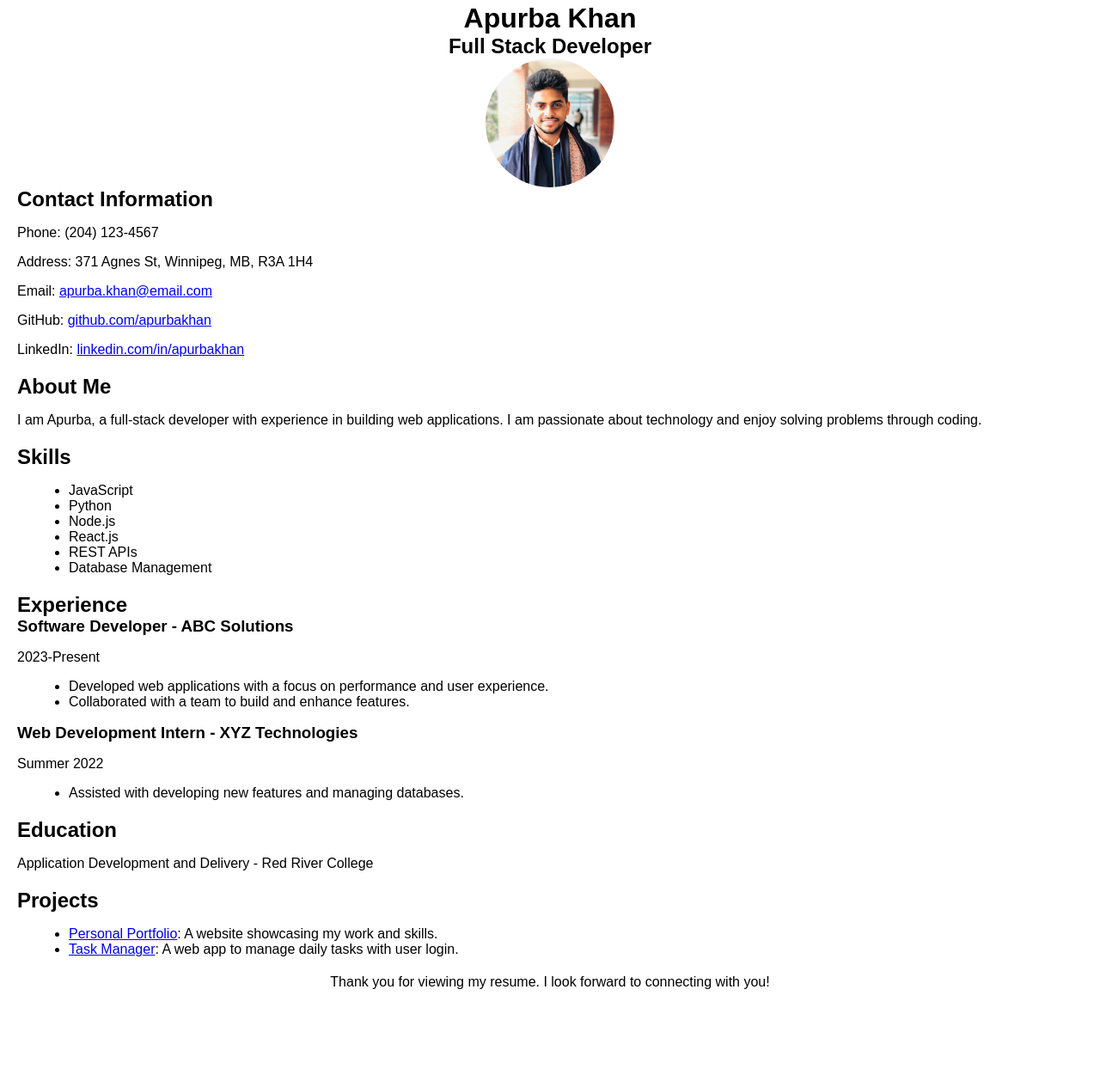
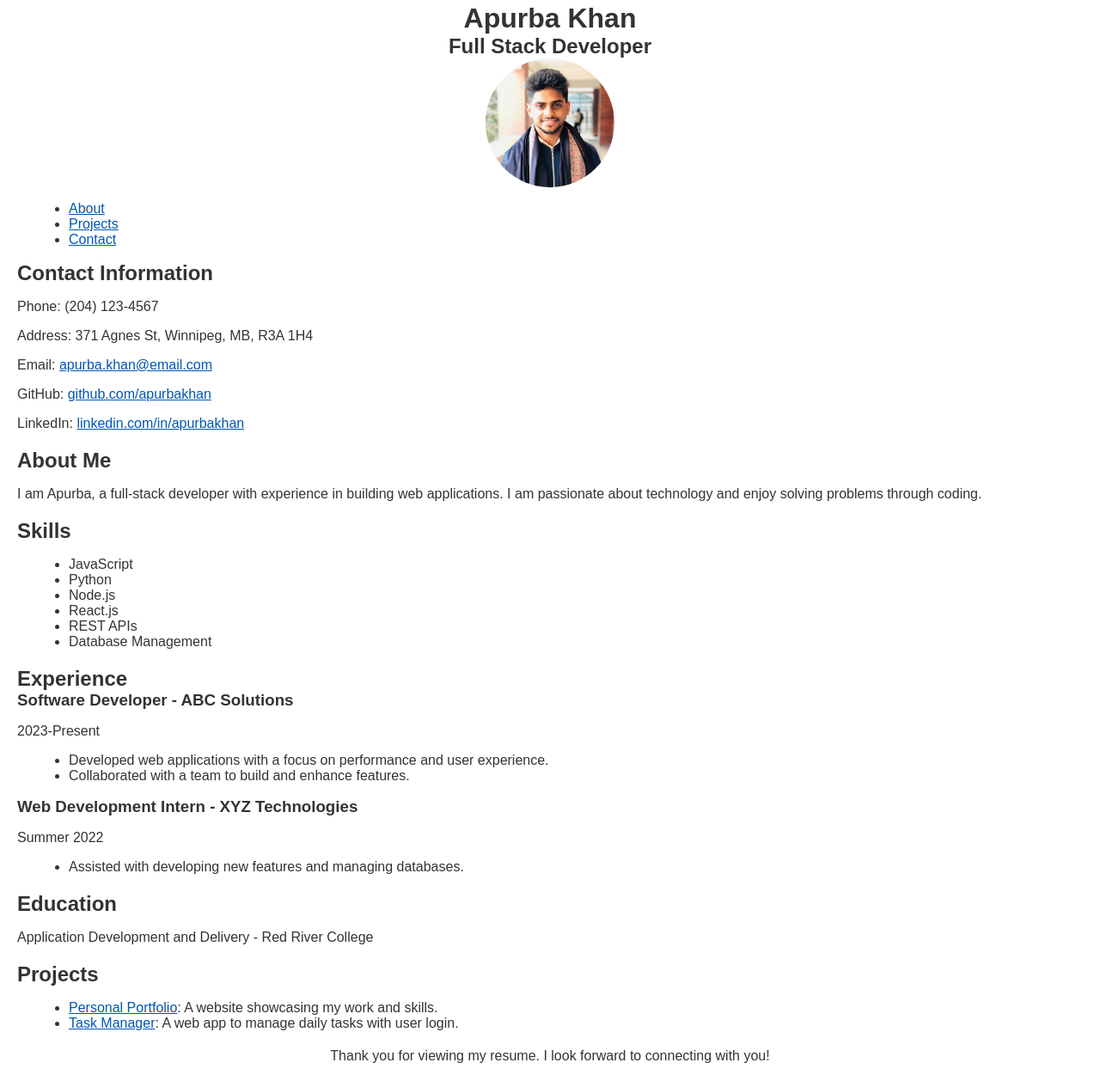
Before and after one commit to mkhan2024/assignment_2_css, a plain HTML site: page index.html in a window 1280 px wide. Shown: the part 17-1275 px from the top of the page at 86% size. Before the commit the page ends 1189 px from the top, so only its background shows below. Drawn offline with Linux system fonts and the light colour scheme; files whose address does not match are found by name.

Commit message:
Improved accessibility with ARIA roles and color contrast

```diff
--- a/index.html
+++ b/index.html
@@ -37,19 +37,43 @@
             margin: 0 auto; /* Center the image horizontally */
             display: block; /* Ensures image is displayed as a block element */
         }
+
+        /* Ensures high contrast between text and background for better readability */
+        body {
+            background-color: #ffffff;   /* White background */
+            color: #333333;              /* Dark gray text for good contrast */
+        }
+
+        /* Example of high contrast for links */
+        a {
+            color: #0056b3;             /* Dark blue for links */
+        }
+
+        a:hover {
+            color: #003366;             /* Even darker blue for hovered links */
+        }
     </style>
 </head>
 
 <body>
-    <!-- Header Section -->
-    <header>
+    <!-- Header Section with ARIA role for banner -->
+    <header role="banner">
         <h1>Apurba Khan</h1>
         <h2>Full Stack Developer</h2>
-        <img src="C:\Users\apurb\OneDrive\Desktop\TERM2RRC\Front_End_Development\ASSIGNMENT\Assignment_1\image\khan.jpg" class="passport-photo">
+        <img src="C:\Users\apurb\OneDrive\Desktop\TERM2RRC\Front_End_Development\ASSIGNMENT\Assignment_1\image\khan.jpg" class="passport-photo" alt="Photo of Apurba Khan">
     </header>
 
-    <!-- Contact Information Section -->
-    <section class="section">
+    <!-- Navigation Section with ARIA role for navigation -->
+    <nav role="navigation" aria-label="Main Navigation">
+        <ul>
+            <li><a href="#about">About</a></li>
+            <li><a href="#projects">Projects</a></li>
+            <li><a href="#contact">Contact</a></li>
+        </ul>
+    </nav>
+
+    <!-- Contact Information Section with ARIA role for content -->
+    <section class="section" id="contact" role="contentinfo">
         <h2>Contact Information</h2>
         <p>Phone: (204) 123-4567</p>
         <p>Address: 371 Agnes St, Winnipeg, MB, R3A 1H4</p>
@@ -58,15 +82,15 @@
         <p>LinkedIn: <a href="https://linkedin.com/in/apurbakhan">linkedin.com/in/apurbakhan</a></p>
     </section>
 
-    <!-- About Me Section -->
-    <section class="section">
+    <!-- About Me Section with ARIA role for main content -->
+    <section class="section" id="about" role="main">
         <h2>About Me</h2>
         <p>I am Apurba, a full-stack developer with experience in building web applications. I am passionate about technology and enjoy solving problems through coding.</p>
     </section>
 
     <!-- Skills Section -->
-    <section class="section">
-        <h2>Skills</h2>
+    <section class="section" role="region" aria-labelledby="skills">
+        <h2 id="skills">Skills</h2>
         <ul>
             <li>JavaScript</li>
             <li>Python</li>
@@ -78,8 +102,8 @@
     </section>
 
     <!-- Experience Section -->
-    <section class="section">
-        <h2>Experience</h2>
+    <section class="section" role="region" aria-labelledby="experience">
+        <h2 id="experience">Experience</h2>
         <h3>Software Developer - ABC Solutions</h3>
         <p>2023-Present</p>
         <ul>
@@ -95,14 +119,14 @@
     </section>
 
     <!-- Education Section -->
-    <section class="section">
-        <h2>Education</h2>
+    <section class="section" role="region" aria-labelledby="education">
+        <h2 id="education">Education</h2>
         <p>Application Development and Delivery - Red River College</p>
     </section>
 
     <!-- Projects Section -->
-    <section class="section">
-        <h2>Projects</h2>
+    <section class="section" id="projects" role="region" aria-labelledby="projects-heading">
+        <h2 id="projects-heading">Projects</h2>
         <ul>
             <li><a href="#">Personal Portfolio</a>: A website showcasing my work and skills.</li>
             <li><a href="#">Task Manager</a>: A web app to manage daily tasks with user login.</li>
@@ -110,7 +134,7 @@
     </section>
 
     <!-- Footer Section -->
-    <footer>
+    <footer role="contentinfo">
         <p>Thank you for viewing my resume. I look forward to connecting with you!</p>
     </footer>
 </body>
--- a/styles.css
+++ b/styles.css
@@ -42,3 +42,8 @@ body {
         font-size: 20px;  /* Larger font for desktop screens */
     }
 }
+/* Ensures high contrast between text and background for better readability */
+body {
+    background-color: #ffffff;   /* White background */
+    color: #333333;              /* Dark gray text for good contrast */
+}
```
